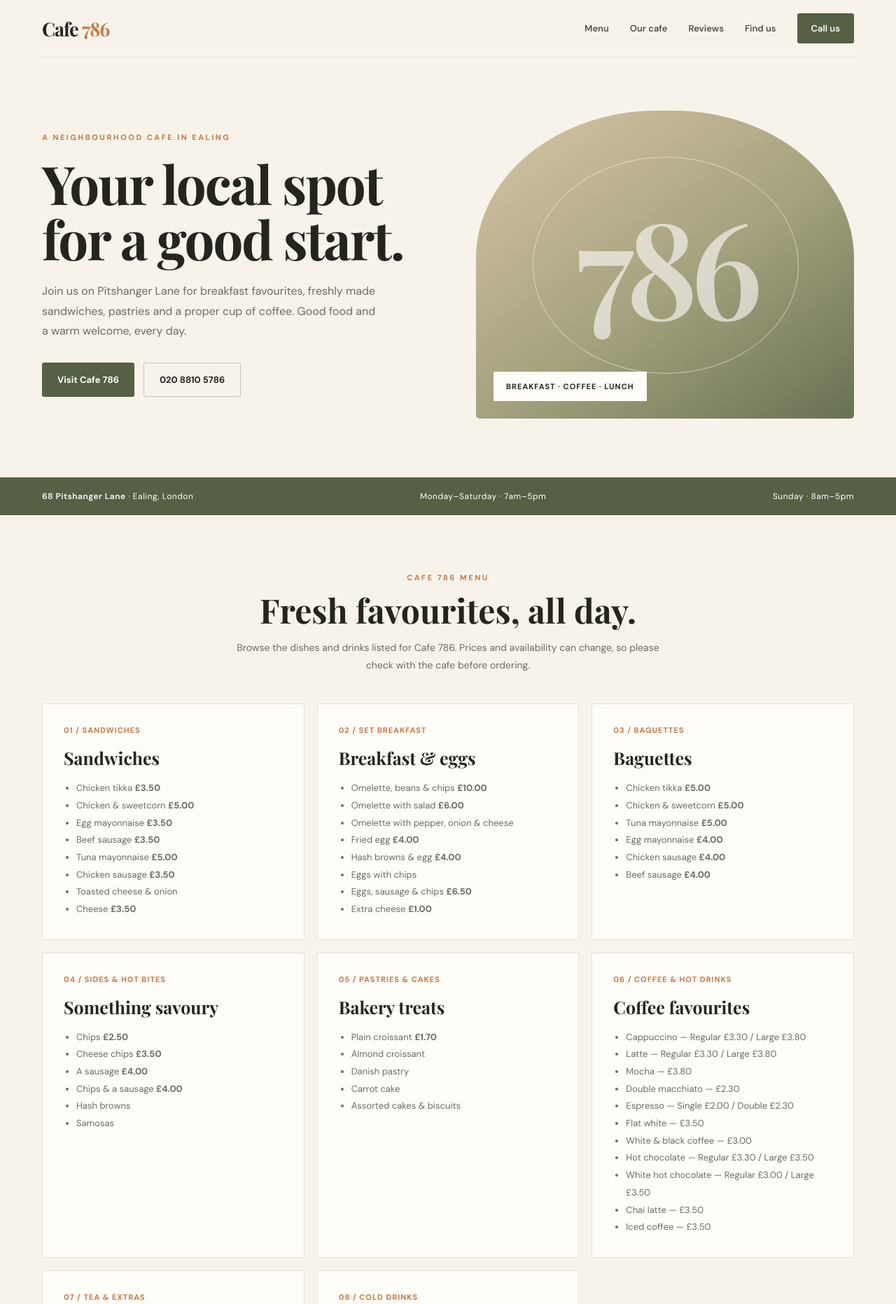
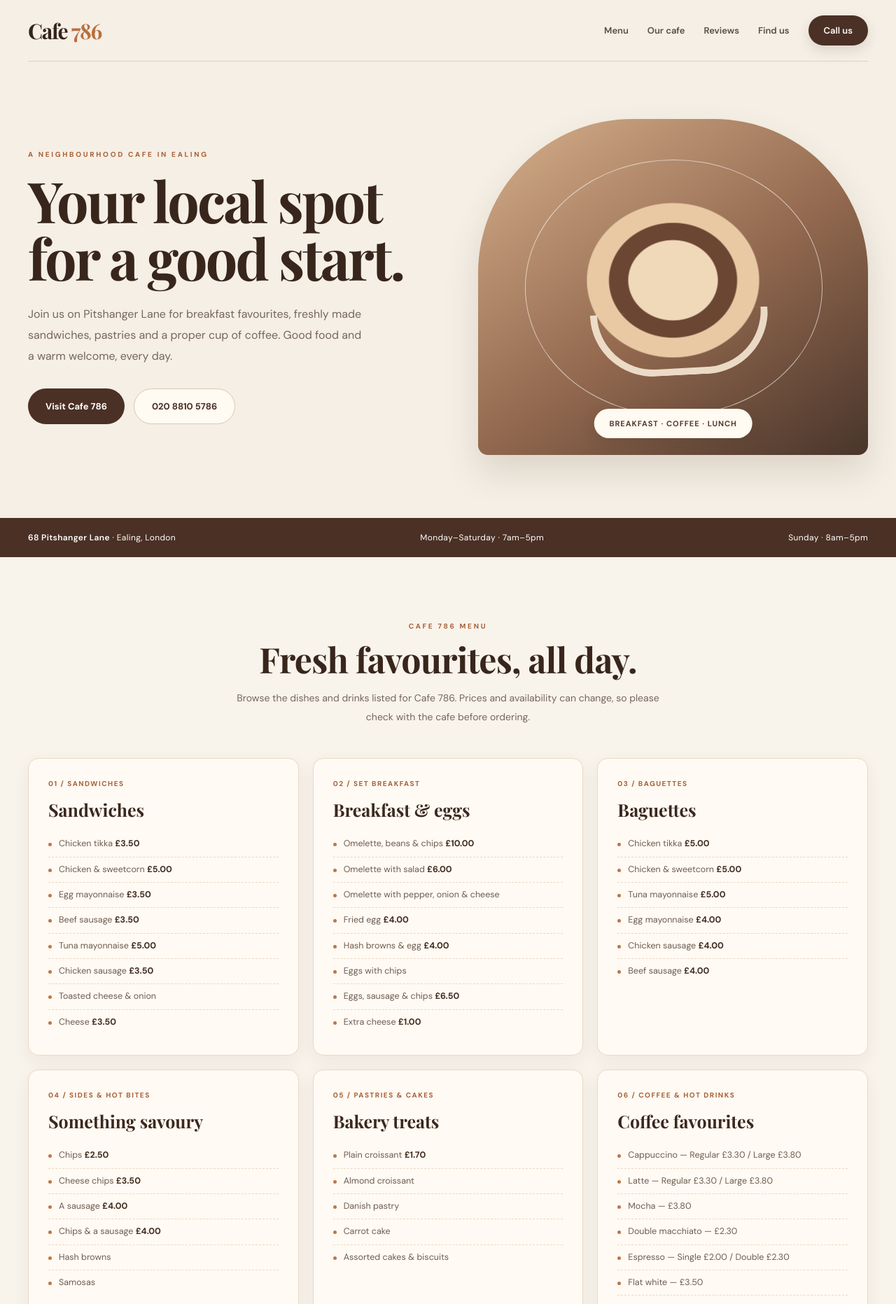
Before and after one commit to lukakrivosic100-finance/client-cafe-786, a plain HTML site: page index.html in a window 1280 px wide. Shown: the top 1863 px of the page at 70% size. Drawn offline with nearby package versions, Linux system fonts and the light colour scheme.

Commit message:
Refresh Cafe 786 website with warm premium coffee shop styling

```diff
--- a/index.html
+++ b/index.html
@@ -21,6 +21,71 @@
     .visit-grid{display:grid;grid-template-columns:1fr 1fr;gap:48px}.details{display:grid;grid-template-columns:1fr 1fr;gap:24px;margin-top:28px}.detail small{display:block;text-transform:uppercase;letter-spacing:1.5px;font-size:10px;color:var(--orange);font-weight:700;margin-bottom:8px}.detail strong{font-size:14px;line-height:1.6}.hours{background:var(--paper);padding:28px;border:1px solid var(--line)}.hours h3{font-family:'Playfair Display',serif;font-size:25px;margin:0 0 20px}.hour-row{display:flex;justify-content:space-between;padding:10px 0;border-bottom:1px solid var(--line);font-size:13px}.hour-row:last-child{border:0}.map{width:100%;height:100%;min-height:340px;border:0;filter:grayscale(25%)}
     footer{background:#292b24;color:#f8f4ec;padding:30px 0}.footer-inner{display:flex;justify-content:space-between;align-items:center;gap:20px;flex-wrap:wrap}.footer-inner p{font-size:12px;color:#c9c7bd;margin:5px 0}.footer-brand{font-family:'Playfair Display',serif;font-size:22px}
     @media(max-width:760px){.wrap{width:min(100% - 32px,560px)}header{height:72px}nav{gap:14px}nav a:not(.nav-cta){display:none}.hero{grid-template-columns:1fr;gap:32px;padding:54px 0}.hero-art{min-height:300px}.menu-grid{grid-template-columns:1fr}.about-grid,.visit-grid{grid-template-columns:1fr;gap:32px}.about-visual{min-height:270px}.details{gap:18px}.map{min-height:280px}section{padding:62px 0}}
+
+    /* Cafe 786 visual refresh: warm espresso, oat and copper */
+    :root{--ink:#2b211c;--muted:#76675e;--cream:#f5efe5;--paper:#fffaf2;--olive:#4b3025;--orange:#bd7748;--line:#e8d9c8}
+    body{background:var(--cream);color:var(--ink);font-family:'DM Sans',sans-serif}
+    .wrap{width:min(1200px,calc(100% - 48px))}
+    header{height:88px;border-bottom:1px solid #dfd0c0;position:relative;z-index:5}
+    .brand{font-size:30px;letter-spacing:-1.4px;color:#35241c}
+    .brand span{color:#b96f40}
+    nav{gap:27px;font-size:13px}
+    nav a{transition:color .2s ease}
+    nav a:hover{color:#bd7748}
+    .nav-cta{background:#4b3025;color:#fff!important;border-radius:999px;padding:13px 22px;box-shadow:0 7px 18px #4b302522}
+    .hero{padding:82px 0 90px;gap:64px}
+    .eyebrow{color:#a85f35;letter-spacing:2.7px;font-size:10px}
+    .hero h1{font-size:clamp(50px,6.3vw,82px);line-height:1.02;letter-spacing:-2.8px;color:#38261d;margin:18px 0 24px}
+    .hero p{font-size:16px;line-height:1.9;color:#77665c}
+    .btn{border-radius:999px;padding:16px 25px;transition:transform .2s ease,box-shadow .2s ease}
+    .btn:hover{transform:translateY(-2px);box-shadow:0 8px 20px #4b30251c}
+    .btn-dark{background:#4b3025;color:#fff}
+    .btn-light{background:#fffaf2;border:1px solid #d9c7b4;color:#4b3025}
+    .hero-art{min-height:480px;border-radius:220px 220px 14px 14px;background:radial-gradient(ellipse at 50% 48%,#f0d9b9 0 16%,transparent 16.5%),radial-gradient(ellipse at 50% 48%,#6b4633 0 23%,transparent 23.5%),radial-gradient(ellipse at 50% 48%,#e8c9a4 0 31%,transparent 31.5%),linear-gradient(145deg,#d7b18d,#93694f 54%,#49352b);box-shadow:0 24px 50px #5a3d2b26}
+    .hero-art:before{width:76%;height:76%;top:12%;left:12%;border:1px solid #fff9;border-radius:50%}
+    .hero-art:after{content:"";position:absolute;width:42%;height:17%;left:29%;top:57%;border:10px solid #f4e5d1;border-top:0;border-radius:0 0 90px 90px;opacity:.92;transform:rotate(-3deg)}
+    .art-note{bottom:24px;left:50%;transform:translateX(-50%);white-space:nowrap;border-radius:999px;background:#fffaf2;color:#563a2c;padding:14px 22px;box-shadow:0 8px 25px #38261d22}
+    .strip{background:#4b3025;padding:20px 0}
+    .strip-inner{font-size:12px;letter-spacing:.35px}
+    section{padding:92px 0}
+    .section-head{margin-bottom:46px}
+    .section-head h2,.about h2,.visit h2{color:#38261d;font-size:clamp(36px,4vw,50px);letter-spacing:-.8px}
+    .section-head p,.about p{font-size:14px;line-height:1.9;color:#77665c}
+    #menu{background:#f8f3eb}
+    .menu-grid{grid-template-columns:repeat(3,minmax(0,1fr));gap:20px}
+    .menu-card{background:#fffaf3;border:1px solid #e8d9c8;border-radius:15px;padding:29px 28px;min-height:100%;box-shadow:0 8px 24px #573a2710;transition:transform .22s ease,box-shadow .22s ease}
+    .menu-card:hover{transform:translateY(-4px);box-shadow:0 15px 30px #573a2718}
+    .menu-card .num{color:#a85f35;letter-spacing:1.5px;font-size:10px}
+    .menu-card h3{font-size:25px;color:#3b281f;margin:14px 0 12px}
+    .menu-card ul{list-style:none;padding:0;margin:15px 0 0}
+    .menu-card li{position:relative;padding:8px 0 8px 15px;border-bottom:1px dashed #e8d9c8;font-size:12.5px;line-height:1.55;color:#6d5c52}
+    .menu-card li:last-child{border-bottom:0}
+    .menu-card li:before{content:"";position:absolute;left:0;top:16px;width:5px;height:5px;border-radius:50%;background:#bd7748}
+    .menu-card li strong{color:#422c20;font-weight:700}
+    .menu-note{background:#f0e5d8;border-radius:12px;padding:15px 20px;margin-top:28px}
+    .quick-links a{color:#87502f;text-underline-offset:4px}
+    .about{background:#eadfd1}
+    .about-visual{min-height:390px;border-radius:16px;background:radial-gradient(circle at 50% 42%,#f2dfc8 0 12%,transparent 12.5%),radial-gradient(circle at 50% 42%,#714b37 0 19%,transparent 19.5%),radial-gradient(circle at 50% 42%,#d9b894 0 26%,transparent 26.5%),linear-gradient(135deg,#b78965,#563c2e);box-shadow:0 20px 45px #563c2e24}
+    .about-visual:before{inset:18px;border:1px solid #fff8;border-radius:10px}
+    .about-visual:after{left:36px;bottom:32px;font-size:30px;line-height:1.15;text-shadow:0 2px 12px #2b211c66}
+    .about h2{font-size:clamp(36px,4vw,48px)}
+    #reviews{background:#f2e9de!important}
+    #reviews .menu-card{background:#fffaf3}
+    #reviews .section-head h2{margin-bottom:12px}
+    #reviews .section-head[style]{margin-top:34px!important}
+    #reviews .section-head[style] h2{font-size:34px!important;color:#a85f35}
+    #visit{background:#f8f3eb}
+    .hours{background:#fffaf3;border:1px solid #e8d9c8;border-radius:15px;padding:32px;box-shadow:0 12px 30px #573a2710}
+    .hours h3{font-size:28px;color:#3b281f}
+    .hour-row{border-bottom:1px solid #eee2d5;color:#6d5c52}
+    .hour-row strong{color:#3b281f}
+    .detail small{color:#a85f35}
+    footer{background:#30231d;padding:35px 0}
+    .footer-brand{font-size:26px}
+    .footer-inner p{color:#d5c2b2}
+    @media(max-width:900px){.menu-grid{grid-template-columns:repeat(2,minmax(0,1fr))}.hero{gap:38px}.hero-art{min-height:400px}}
+    @media(max-width:760px){.wrap{width:min(100% - 32px,560px)}header{height:74px}.brand{font-size:26px}nav{gap:10px}nav a:not(.nav-cta){display:none}.nav-cta{padding:11px 17px}.hero{grid-template-columns:1fr;gap:30px;padding:55px 0 60px}.hero h1{font-size:clamp(48px,13vw,66px)}.hero-art{min-height:320px;border-radius:170px 170px 12px 12px}.menu-grid{grid-template-columns:1fr}.about-grid,.visit-grid{grid-template-columns:1fr;gap:32px}.about-visual{min-height:280px}.details{gap:18px}.map{min-height:280px}section{padding:66px 0}.menu-card{padding:25px}.strip-inner{justify-content:center;text-align:center;gap:10px 22px}}
+    @media(prefers-reduced-motion:reduce){html{scroll-behavior:auto}*,*:before,*:after{transition:none!important}}
   </style>
 </head>
 <body>
```
